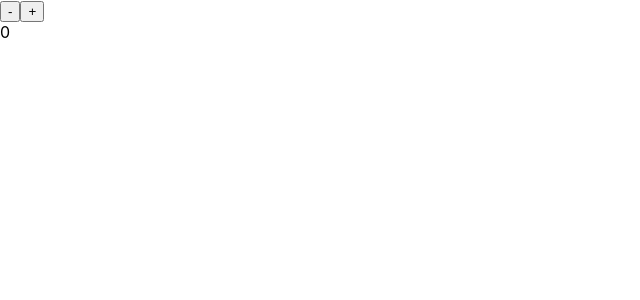
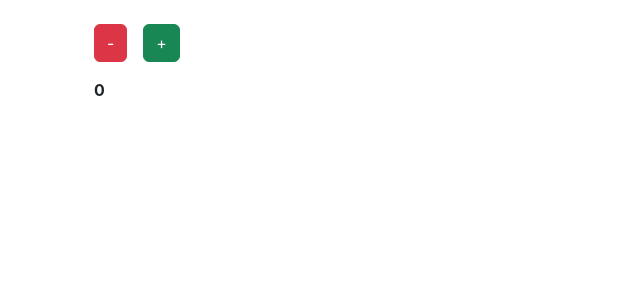
Before and after one commit to Menyus11/react-practice, a React (Create React App) app in the folder react-practice/: page / in a window 1280 px wide. Shown: the top 300 px of the page, without its empty margins (0-640 px from the left). Built offline with nearby package versions, Linux system fonts and the light colour scheme.

Commit message:
learning

```diff
--- a/react-practice/public/index.html
+++ b/react-practice/public/index.html
@@ -1,14 +1,15 @@
 <!DOCTYPE html>
 <html lang="en">
+
 <head>
   <meta charset="utf-8" />
   <link rel="icon" href="%PUBLIC_URL%/favicon.ico" />
+  <!-- CSS only -->
+  <link href="https://cdn.jsdelivr.net/npm/bootstrap@5.2.1/dist/css/bootstrap.min.css" rel="stylesheet"
+    integrity="sha384-iYQeCzEYFbKjA/T2uDLTpkwGzCiq6soy8tYaI1GyVh/UjpbCx/TYkiZhlZB6+fzT" crossorigin="anonymous">
   <meta name="viewport" content="width=device-width, initial-scale=1" />
   <meta name="theme-color" content="#000000" />
-    <meta
-      name="description"
-      content="Web site created using create-react-app"
-    />
+  <meta name="description" content="Web site created using create-react-app" />
   <!-- <link rel="apple-touch-icon" href="%PUBLIC_URL%/logo192.png" /> -->
   <!--
       manifest.json provides metadata used when your web app is installed on a
@@ -26,6 +27,7 @@
     -->
   <title>React Gyakorlás</title>
 </head>
+
 <body>
   <noscript>You need to enable JavaScript to run this app.</noscript>
   <div id="root"></div>
@@ -40,4 +42,5 @@
       To create a production bundle, use `npm run build` or `yarn build`.
     -->
 </body>
+
 </html>
--- a/react-practice/src/App.js
+++ b/react-practice/src/App.js
@@ -12,7 +12,9 @@ export default class App extends React.Component {
   }
 
   render() {
-    return (<div><button onClick={ () => this.setState( { count: this.state.count -1 } ) } > - </button>
-            <button onClick={ () => this.setState( { count: this.state.count +1 } ) } > + </button><div>{this.state.count}</div></div>)
+    return (<div className='container p-3'><button onClick={ () => this.setState( { count: this.state.count -1 } ) } className="btn btn-danger m-2"> - </button>
+            <button onClick={ () => this.setState( { count: this.state.count +1 } ) } className="btn btn-success m-2" > + </button>
+            <div className='m-2'><b>{this.state.count}</b></div>
+            </div>)
   }
 }
```
Lines whose indentation alone changed are shown as unchanged.
